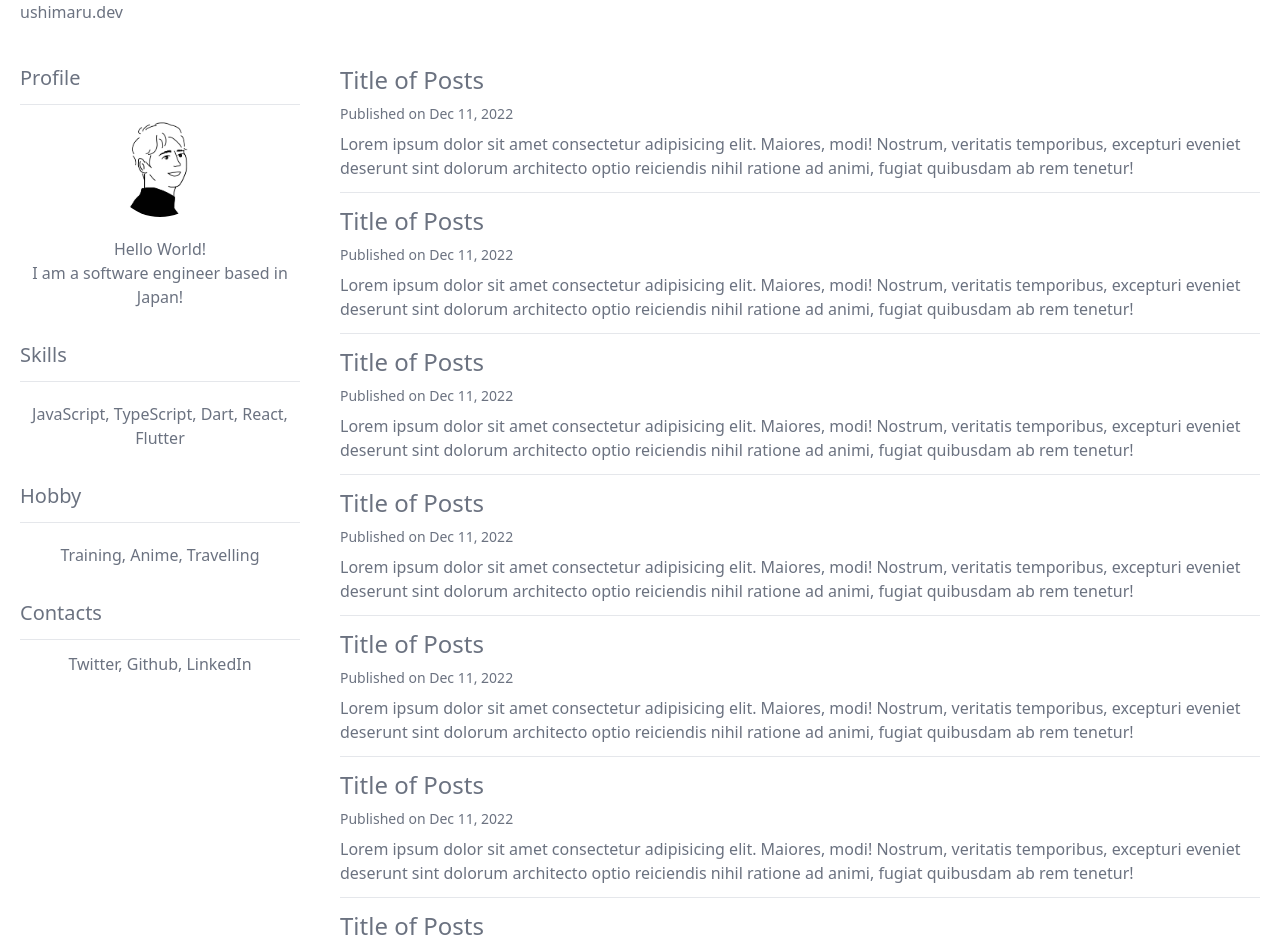
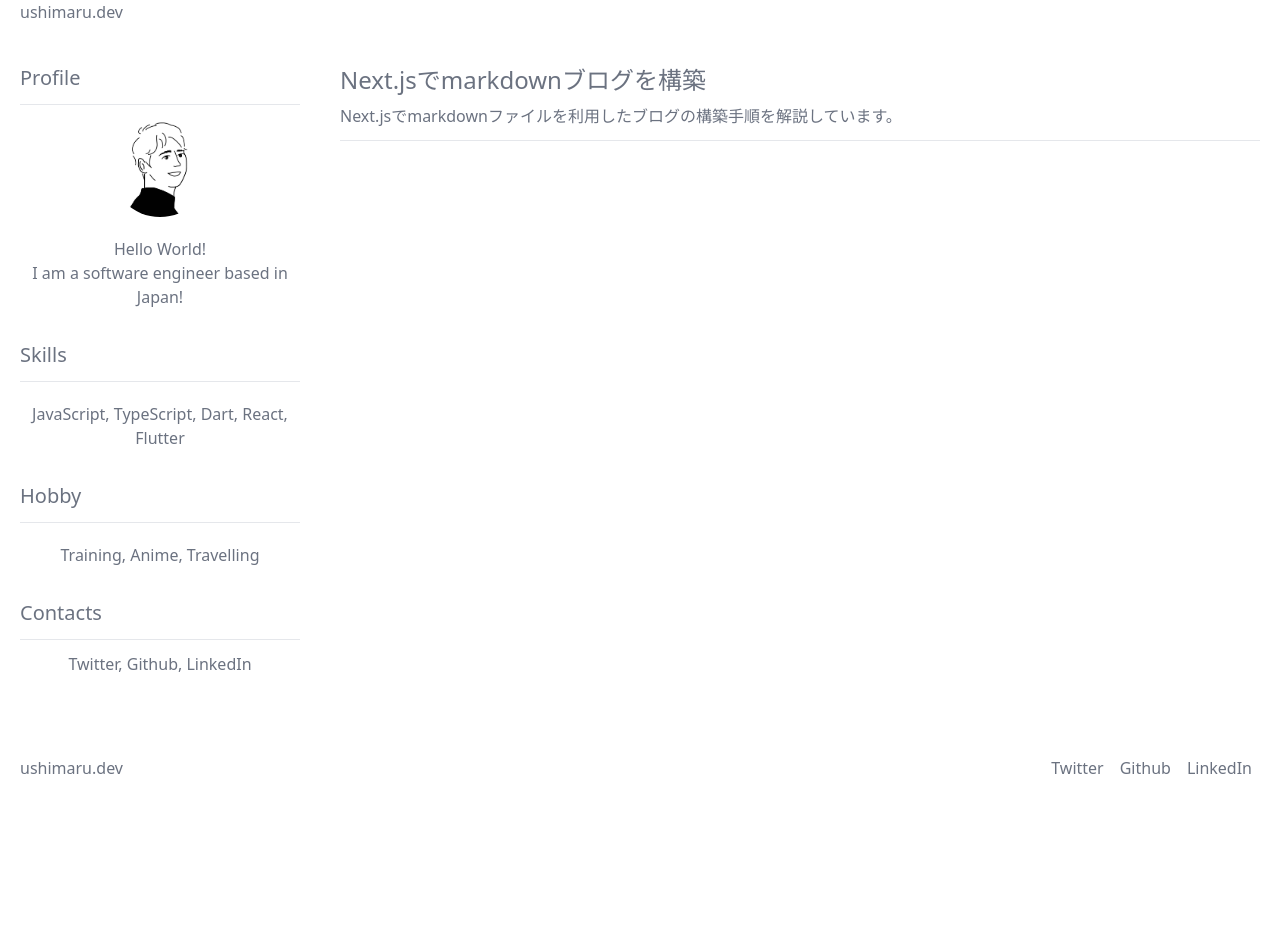
Before and after one commit to masa08/ushimarudev, a Next.js app: page / in a window 1280 px wide. Shown: the part 20-972 px from the top of the page. After the commit the page ends 828 px from the top, so only its background shows below. Built offline with nearby package versions, Linux system fonts and the light colour scheme.

Commit message:
display post list in home

```diff
--- a/package.json
+++ b/package.json
@@ -15,9 +15,12 @@
     "@types/react-dom": "18.0.10",
     "eslint": "8.33.0",
     "eslint-config-next": "13.1.6",
+    "gray-matter": "^4.0.3",
     "next": "13.1.6",
     "react": "18.2.0",
     "react-dom": "18.2.0",
+    "remark": "^14.0.2",
+    "remark-html": "^15.0.2",
     "typescript": "4.9.5"
   },
   "devDependencies": {
--- a/src/components/mainContents/PostCard.tsx
+++ b/src/components/mainContents/PostCard.tsx
@@ -1,20 +1,18 @@
 import React from 'react';
 
-type Props = {
-  className?: string;
+export type PostCardProps = {
+  title: string;
+  createdAt: string;
+  description: string;
 };
 
-const PostCard: React.FC<Props> = (props) => {
+const PostCard: React.FC<PostCardProps> = (props) => {
+  const { title, createdAt, description } = props;
   return (
     <div className="mb-2">
-      <h3 className="text-2xl mb-2">Title of Posts</h3>
-      <p className="mb-2 text-sm">Published on Dec 11, 2022</p>
-      <p>
-        Lorem ipsum dolor sit amet consectetur adipisicing elit. Maiores, modi!
-        Nostrum, veritatis temporibus, excepturi eveniet deserunt sint dolorum
-        architecto optio reiciendis nihil ratione ad animi, fugiat quibusdam ab
-        rem tenetur!
-      </p>
+      <h3 className="text-2xl mb-2">{title}</h3>
+      <p className="mb-2 text-sm">{createdAt}</p>
+      <p>{description}</p>
       <hr className="my-3 border-gray-200 dark:border-gray-700" />
     </div>
   );
--- a/src/components/mainContents/PostCardList.tsx
+++ b/src/components/mainContents/PostCardList.tsx
@@ -1,26 +1,38 @@
 import React from 'react';
-import PostCard from './PostCard';
+import PostCard, { PostCardProps } from './PostCard';
+import fs from 'fs';
+import matter from 'gray-matter';
+import Link from 'next/link';
 
-type Props = {
-  className?: string;
-};
+async function getPosts() {
+  // TODO: Get data from api
+  const files = fs.readdirSync('src/contents');
 
-const PostCardList: React.FC<Props> = (props) => {
-  // TODO: localのmarkdownファイルを参照して最新順で記事を取得
+  const allPosts = files.map((fileName) => {
+    const slug = fileName.replace(/\.md$/, '');
+    const fileContent = fs.readFileSync(`src/contents/${fileName}`, 'utf-8');
+
+    const { data } = matter(fileContent);
+    return { metaData: data, slug };
+  });
+  console.log(allPosts);
+
+  return allPosts;
+}
+
+const PostCardList = async () => {
+  const posts = await getPosts();
 
   return (
     <div>
-      <PostCard />
-      <PostCard />
-      <PostCard />
-      <PostCard />
-      <PostCard />
-      <PostCard />
-      <PostCard />
-      <PostCard />
-      <PostCard />
-      <PostCard />
-      {/* TODO: pagination実装 */}
+      {posts.map((post) => {
+        return (
+          <Link key={post.slug} href={`/posts/${post.slug}`}>
+            <PostCard {...(post.metaData as PostCardProps)} />
+          </Link>
+        );
+      })}
+      {/* TODO: impl pagination */}
     </div>
   );
 };
```
Also changed, not shown: 1 other file (tests, documents, lock files or other folders).
